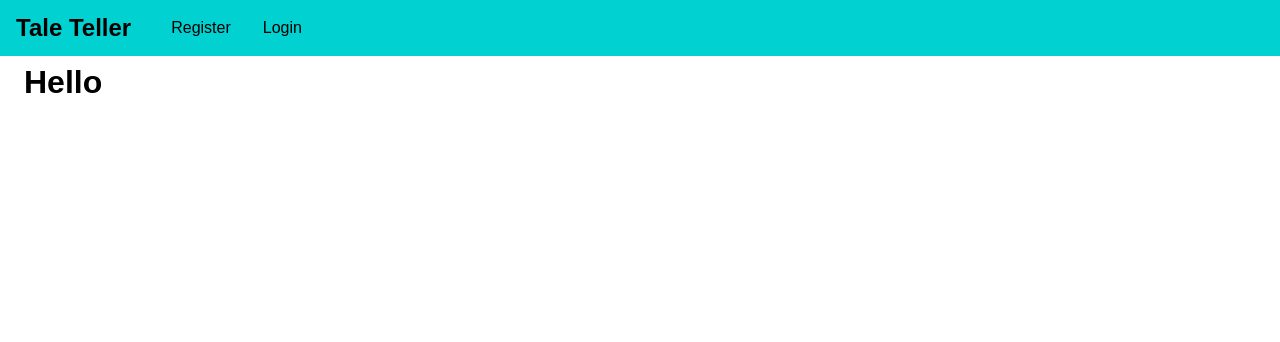
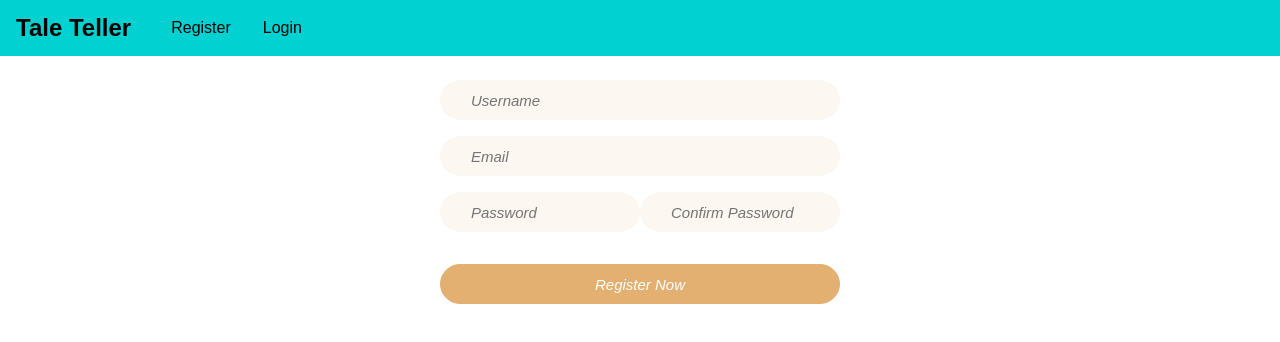
Before and after one commit to mateo9/tale-teller, a React (Create React App) app in the folder client/: page /register in a window 1280 px wide. Shown: the top 342 px of the page. Built offline with nearby package versions, Linux system fonts and the light colour scheme.

Commit message:
Add basic registration form and apply css

```diff
--- a/client/src/pages/UserRegistration.js
+++ b/client/src/pages/UserRegistration.js
@@ -1,8 +1,26 @@
 import React, { Component } from 'react';
+
+import '../style/RegistrstionPage.css';
 
 class UserRegistration extends Component {
   render() {
-    return <h1>Hello</h1>
+    return(
+      <form className='registration-form'>
+        <div className='form-field'>
+          <input type='text' className='registration-field' placeholder='Username' />
+        </div>
+        <div className='form-field'>
+          <input type='email' className='registration-field' autocomplete="new-password" placeholder='Email' />
+        </div>
+        <div className='form-field form-field-two-inline'>
+          <input type='password' className='registration-field' autocomplete="new-password" placeholder='Password' />
+          <input type='password' className='registration-field' autocomplete="new-password" placeholder='Confirm Password' />
+        </div>
+        <div className='form-field form-field-btn-div'>
+          <button type='submit' className='main-btn submit-btn'>Register Now</button>
+        </div>
+      </form>
+    )
   }
 }
 
--- /dev/null
+++ b/client/src/style/RegistrstionPage.css
@@ -0,0 +1,63 @@
+.registration-form {
+    width: 25rem;
+    max-width: 80vw;
+    margin: 5rem auto;
+}
+
+.form-field label,
+.form-field input {
+    display: block;
+    width: 100%;
+}
+
+.form-field {
+    width: 100%;
+    margin-bottom: 1rem;
+}
+
+.registration-field {
+    box-sizing: border-box;
+    height: 40px;
+    width: 100%;
+    background-color: #FDF7F2;
+    border: 1px solid #FDF7F2;
+    font-size: 15px;
+    font-style: italic;
+    padding-left: 30px;
+    border-top-left-radius: 30px;
+    border-bottom-left-radius: 30px;
+    border-top-right-radius: 30px;
+    border-bottom-right-radius: 30px;
+}
+
+.registration-field:focus {
+    outline: none;
+}
+
+.form-field.form-field-two-inline {
+    display: flex;
+}
+
+.submit-btn {
+    width: 100%;
+    height: 40px;
+    background-color: #E4B072;
+    border: 1px solid #E4B072;
+    font-size: 15px;
+    font-style: italic;
+    color: white;
+    margin: auto;
+    border-top-left-radius: 30px;
+    border-bottom-left-radius: 30px;
+    border-top-right-radius: 30px;
+    border-bottom-right-radius: 30px;
+}
+
+.submit-btn:hover {
+    border: 1px solid #f5c692;
+    background-color: #f5c692;
+}
+
+.form-field.form-field-btn-div {
+    margin-top: 2rem;
+}
```
